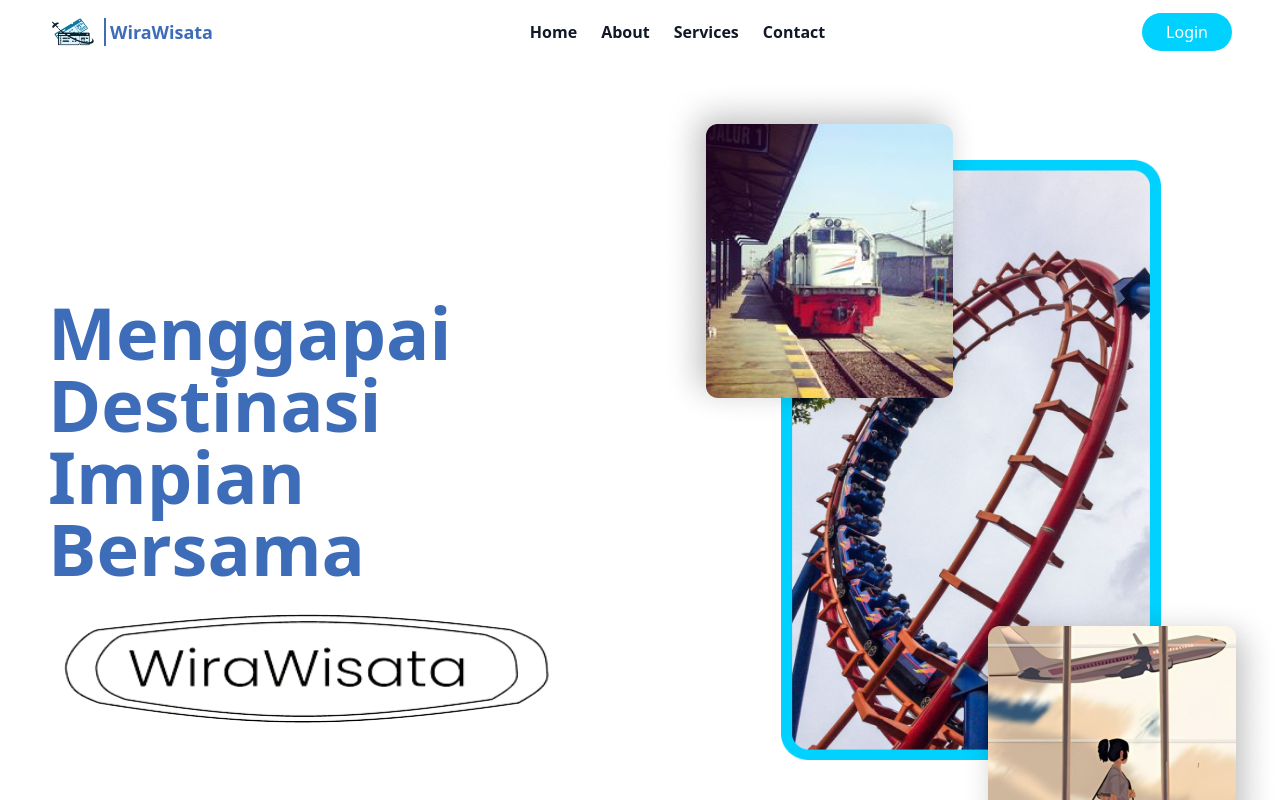
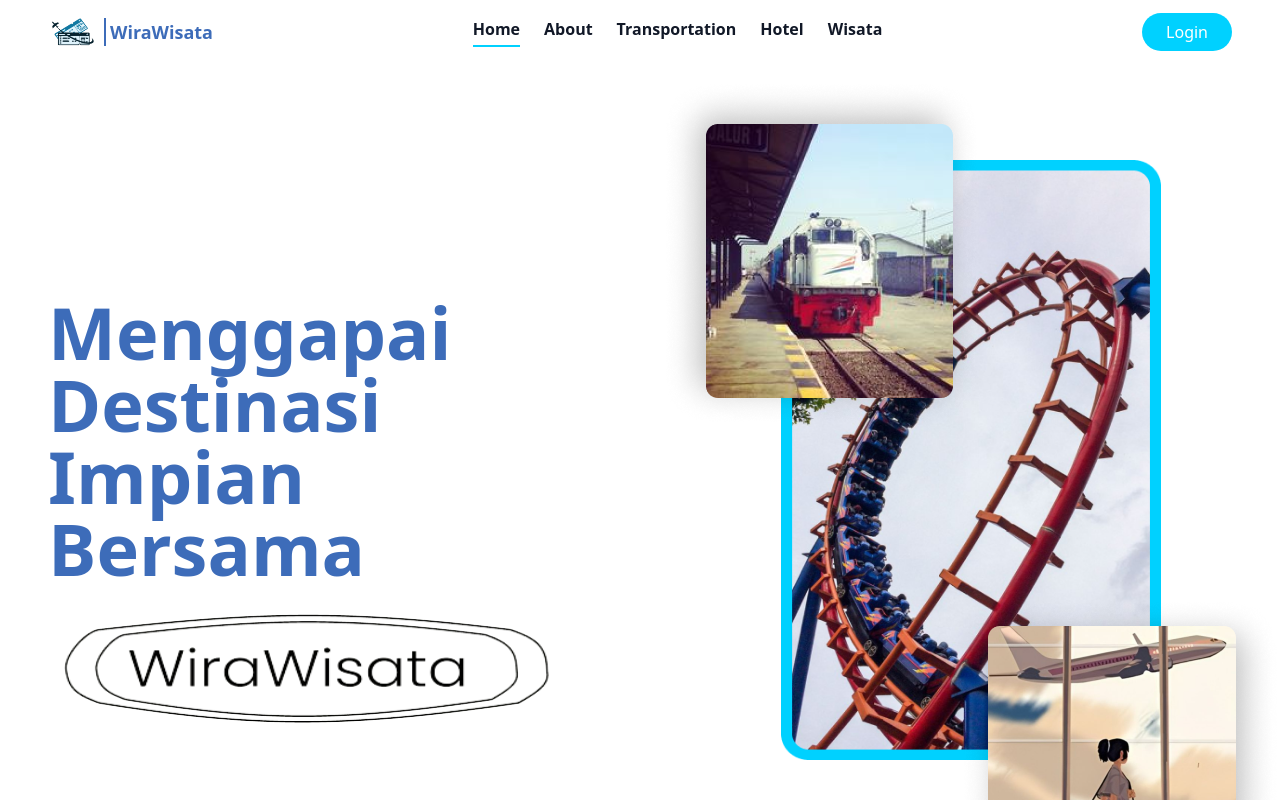
Before and after one commit to panntod/Wirawisata-Frontend, a React (Vite) app: page / in a window 1280 px wide. Shown: the top 800 px of the page. Built offline with nearby package versions, Linux system fonts and the light colour scheme.

Commit message:
refactor: Rename banner into hero image

```diff
--- a/src/components/atomic/Banner.jsx
+++ b/src/components/atomic/HeroImage.jsx
@@ -1,6 +1,6 @@
 import React from "react";
 
-const Banner = () => (
+const HeroImage = () => (
   <div className="w-full h-full relative z-0">
     <img
       src="/login-2.png"
@@ -24,4 +24,4 @@
   </div>
 );
 
-export default Banner;
+export default HeroImage;
--- a/src/components/global/Navbar.jsx
+++ b/src/components/global/Navbar.jsx
@@ -1,11 +1,20 @@
 import { useState } from "react";
 import { IoMenu, IoClose } from "react-icons/io5";
-import { Link } from "react-router-dom";
+import { Link, useLocation } from "react-router-dom";
 
 import Logo from "../atomic/Logo";
 
 export default function Navbar() {
   const [isOpen, setIsOpen] = useState(false);
+  const location = useLocation();
+
+  const navOptions = [
+    { link: "/", title: "Home" },
+    { link: "/about", title: "About" },
+    { link: "/transportasi", title: "Transportation" },
+    { link: "/hotel", title: "Hotel" },
+    { link: "/wisata", title: "Wisata" },
+  ];
 
   return (
     <nav className="bg-transparent backdrop-blur-xl py-4 md:px-12 px-4">
@@ -14,30 +23,15 @@
 
         {/* Content */}
         <div className="hidden md:flex space-x-6">
-          <Link
-            to="/"
-            className="text-gray-900 font-semibold hover:text-gray-800"
-          >
-            Home
-          </Link>
-          <Link
-            to="/about"
-            className="text-gray-900 font-semibold hover:text-gray-800"
-          >
-            About
-          </Link>
-          <Link
-            to="/services"
-            className="text-gray-900 font-semibold hover:text-gray-800"
-          >
-            Services
-          </Link>
-          <Link
-            to="/contact"
-            className="text-gray-900 font-semibold hover:text-gray-800"
-          >
-            Contact
-          </Link>
+          {navOptions.map((nav) => (
+            <Link
+              key={`${nav.title}-key`}
+              to={nav.link}
+              className={`text-gray-900 font-semibold hover:text-gray-800 ${nav.link === location.pathname ? "pb-1 border-b-2 border-main" : ""}`}
+            >
+              {nav.title}
+            </Link>
+          ))}
         </div>
         {/* End Content */}
 
--- a/src/views/About.jsx
+++ b/src/views/About.jsx
@@ -11,13 +11,13 @@
     <>
       <Navbar />
       <main>
-        {/* Banner */}
+        {/* HeroImage */}
         <img
-          src="/banner.png"
-          alt="banner"
+          src="/HeroImage.png"
+          alt="HeroImage"
           className="w-screen h-full object-contain"
         />
-        {/* End Banner */}
+        {/* End HeroImage */}
 
         {/* About Us */}
         <section className="flex justify-center py-12">
--- a/src/views/Home.jsx
+++ b/src/views/Home.jsx
@@ -1,6 +1,6 @@
 import React from "react";
 
-import Banner from "@/components/atomic/Banner";
+import HeroImage from "@/components/atomic/HeroImage";
 import ServiceImage from "@/components/atomic/ServiceImage";
 import Footer from "@/components/global/Footer";
 import Navbar from "@/components/global/Navbar";
@@ -59,7 +59,7 @@
           />
         </div>
         <div className="justify-center items-center px-24 py-12 w-1/2">
-          <Banner />
+          <HeroImage />
         </div>
       </section>
       <div className="h-screen relative custom-gradient flex flex-col justify-center items-center text-white">
--- a/src/views/Login.jsx
+++ b/src/views/Login.jsx
@@ -6,14 +6,14 @@
 } from "react-icons/io5";
 import { Link } from "react-router-dom";
 
-import Banner from "@/components/atomic/Banner";
+import HeroImage from "@/components/atomic/HeroImage";
 import { H1, P } from "@/components/global/Text";
 
 export default function Login() {
   return (
     <main className="flex h-screen w-full overflow-hidden">
       <div className="hidden md:flex justify-center items-center px-24 py-12 w-1/2">
-        <Banner />
+        <HeroImage />
       </div>
 
       <div className="flex justify-center items-center relative md:p-24 w-full md:w-1/2 bg-secondary">
--- a/src/views/Register.jsx
+++ b/src/views/Register.jsx
@@ -7,14 +7,14 @@
 } from "react-icons/io5";
 import { Link } from "react-router-dom";
 
-import Banner from "@/components/atomic/Banner";
+import HeroImage from "@/components/atomic/HeroImage";
 import { H1, P } from "@/components/global/Text";
 
 export default function Register() {
   return (
     <main className="flex h-screen w-full overflow-hidden">
       <div className="hidden md:flex justify-center items-center px-24 py-12 w-1/2">
-        <Banner />
+        <HeroImage />
       </div>
 
       <div className="flex justify-center items-center relative md:p-24 w-full md:w-1/2 bg-secondary">
```
